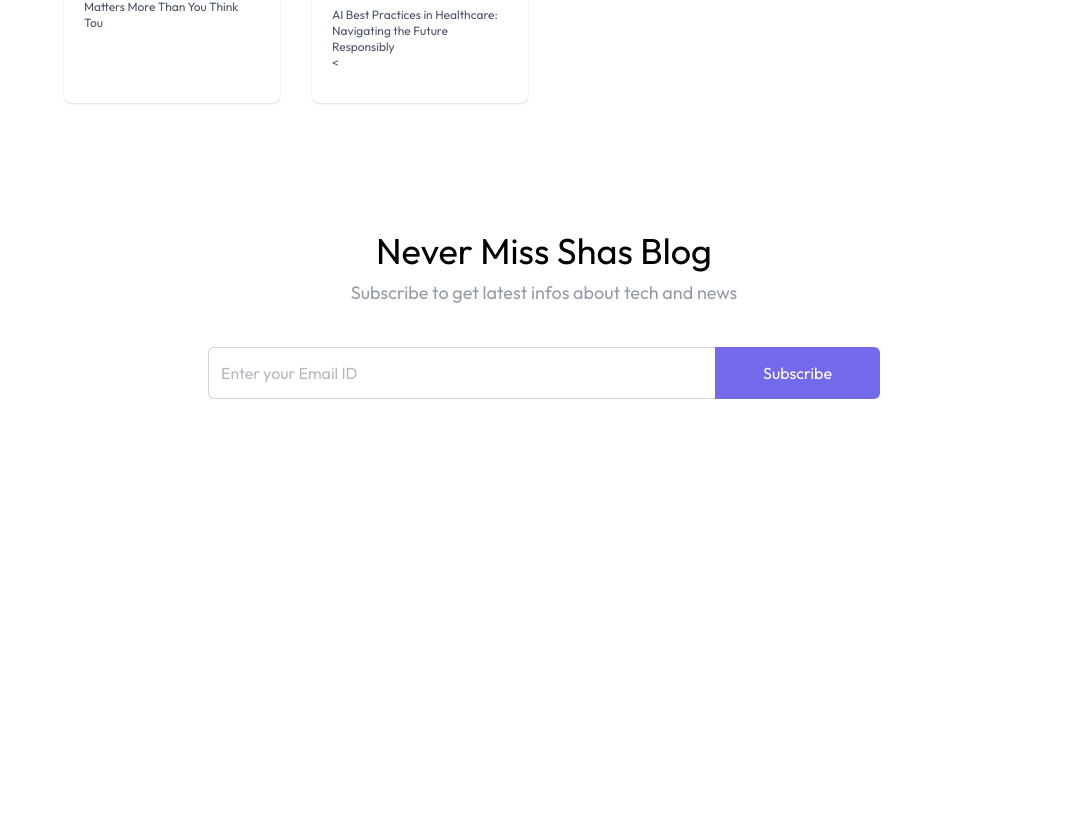
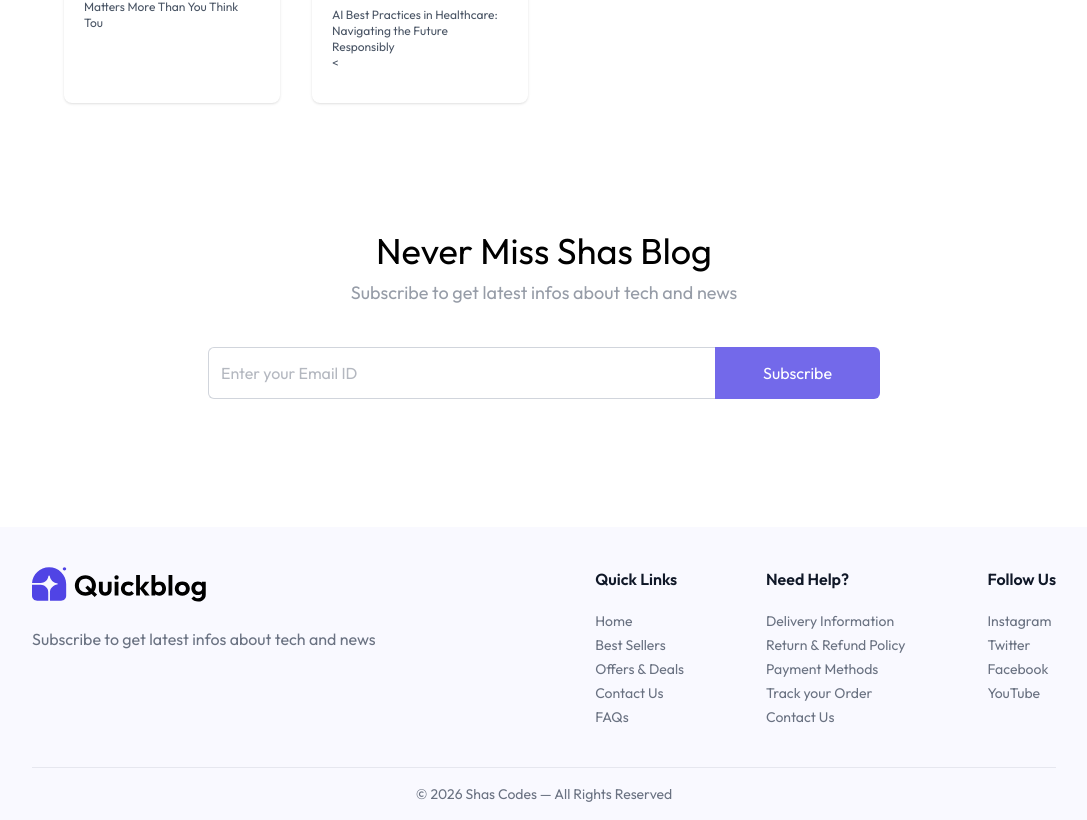
Before and after one commit to Shaswata-codes/Blog-App, a React (Vite) app in the folder client/: page / in a window 1280 px wide. Shown: the part 1580-2400 px from the top of the page, without its empty margins (96-1183 px from the left). Before the commit the page ends 2107 px from the top, so only its background shows below. Built offline with nearby package versions, Linux system fonts and the light colour scheme; a web font is replaced by a local one.

Commit message:
Homepage Completed

```diff
--- /dev/null
+++ b/client/src/components/Footer.jsx
@@ -0,0 +1,57 @@
+import React from 'react'
+import { assets, footer_data } from '../assets/assets'
+
+const Footer = () => {
+  return (
+    <div className="px-6 md:px-16 lg:px-24 xl:px-32 bg-primary/3">
+
+      {/* Top footer content */}
+      <div className="flex flex-col md:flex-row items-start justify-between gap-10 py-10 border-b border-gray-400/20 text-gray-500">
+
+        {/* Left section */}
+        <div>
+          <img
+            src={assets.logo}
+            alt="Logo"
+            className="w-32 sm:w-44"
+          />
+          <p className="max-w-[410px] mt-6">
+            Subscribe to get latest infos about tech and news
+          </p>
+        </div>
+
+        {/* Right section */}
+        <div className="flex flex-wrap justify-between w-full md:w-[45%] gap-5">
+          {footer_data.map((section, index) => (
+            <div key={index}>
+              <h3 className="font-semibold text-base text-gray-900 md:mb-5 mb-2">
+                {section.title}
+              </h3>
+
+              <ul className="text-sm space-y-1">
+                {section.links.map((link, idx) => (
+                  <li key={idx}>
+                    <a
+                      href="#"
+                      className="hover:underline transition"
+                    >
+                      {link}
+                    </a>
+                  </li>
+                ))}
+              </ul>
+            </div>
+          ))}
+        </div>
+
+      </div>
+
+      {/* Bottom copyright */}
+      <p className="text-center py-4 text-sm text-gray-500">
+        © 2026 Shas Codes — All Rights Reserved
+      </p>
+    </div>
+  )
+}
+
+export default Footer
--- a/client/src/pages/Home.jsx
+++ b/client/src/pages/Home.jsx
@@ -3,6 +3,7 @@
 import Header from '../components/Header'
 import BlogList from '../components/BlogList'
 import NewsLetter from '../components/NewsLetter'
+import Footer from '../components/Footer'
 
 const Home = () => {
   return (
@@ -11,6 +12,7 @@
       <Header/>
       <BlogList/>
       <NewsLetter/>
+      <Footer/>
     </>
   )
 }
```
